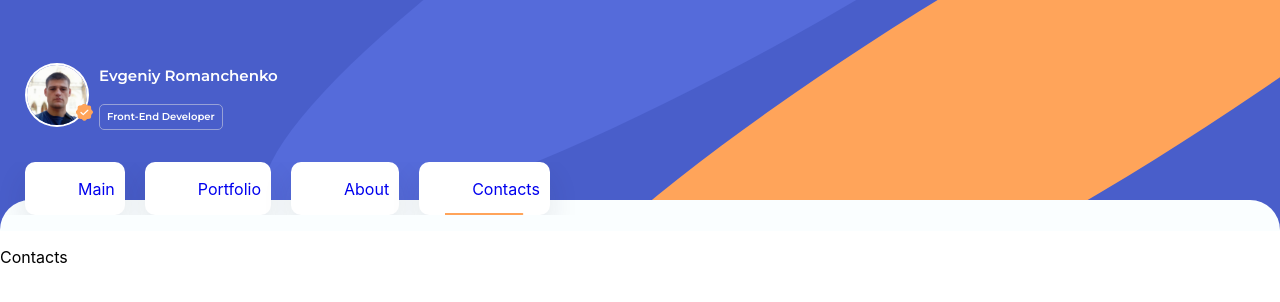
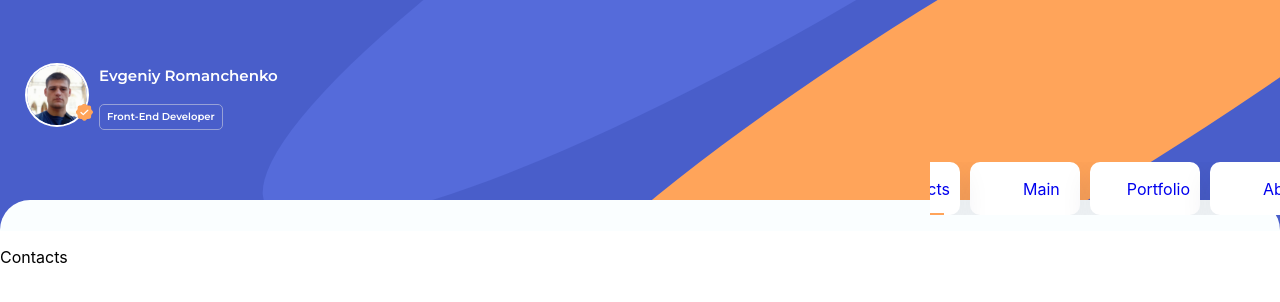
Before and after one commit to romanchenko31/portfolio, a React (Create React App) app: page /contacts in a window 1280 px wide. Shown: the top 302 px of the page. Built offline with nearby package versions, Linux system fonts and the light colour scheme.

Commit message:
add scroll menu

```diff
--- a/package.json
+++ b/package.json
@@ -7,6 +7,7 @@
     "@testing-library/react": "^13.4.0",
     "@testing-library/user-event": "^13.5.0",
     "gh-pages": "^5.0.0",
+    "keen-slider": "^6.8.5",
     "react": "^18.2.0",
     "react-dom": "^18.2.0",
     "react-router-dom": "^6.8.2",
--- a/src/Component/Navigation/Navigation.jsx
+++ b/src/Component/Navigation/Navigation.jsx
@@ -1,7 +1,7 @@
 import style from "../Navigation/Navigation.module.css";
 import { NavLink } from "react-router-dom";
-import { useEffect, useRef } from "react";
-
+import { useKeenSlider } from "keen-slider/react";
+import "keen-slider/keen-slider.min.css";
 const dataMenu = [
   {
     id: 1,
@@ -30,27 +30,42 @@ const dataMenu = [
 ];
 
 const Navigation = () => {
-  const li = useRef(null);
+  const [sliderRef] = useKeenSlider({
+    loop: true,
+    rtl: false,
+    slides: {
+      perView: 3,
+      spacing: 10,
+    },
+  });
+  return (
+    <div
+      style={{
+        width: "350px",
+        position: "absolute",
+        right: "0",
+        bottom: "0",
+        display: "flex",
 
-  // console.log(ul.current.pageYOffset);
-  useEffect(() => {
-    console.log(li.current);
-  }, []);
-
-  return (
-    <>
-      <ul className={style.list}>
+        overflow: "hidden",
+      }}
+    >
+      <ul ref={sliderRef} className={`keen-slider`}>
         {dataMenu.map((v) => {
           return (
-            <li id={v.key} ref={li} key={v.id} className={style.item}>
-              <NavLink className={`${style.link}`} to={v.path}>
+            <li
+              style={{ boxShadow: "0px 15px 30px rgba(25, 31, 61, 0.1)" }}
+              className="keen-slider__slide number-slide1"
+              key={v.id}
+            >
+              <NavLink className={style.link} to={v.path}>
                 {v.label}
               </NavLink>
             </li>
           );
         })}
       </ul>
-    </>
+    </div>
   );
 };
 
--- a/src/Component/Navigation/Navigation.module.css
+++ b/src/Component/Navigation/Navigation.module.css
@@ -1,15 +1,4 @@
-.list{
-    position: absolute;
-    bottom: 0;
-        left: -15px;
-        width: 100%;
-        display: flex;
-        flex-direction: row;
-        overflow-x: auto;
-        scroll-snap-type: x;
-        scroll-behavior: smooth;
-        scrollbar-width: none;
-}
+
 .list::-webkit-scrollbar {
     display: none;
 }
```
Also changed, not shown: 1 other file (tests, documents, lock files or other folders).
